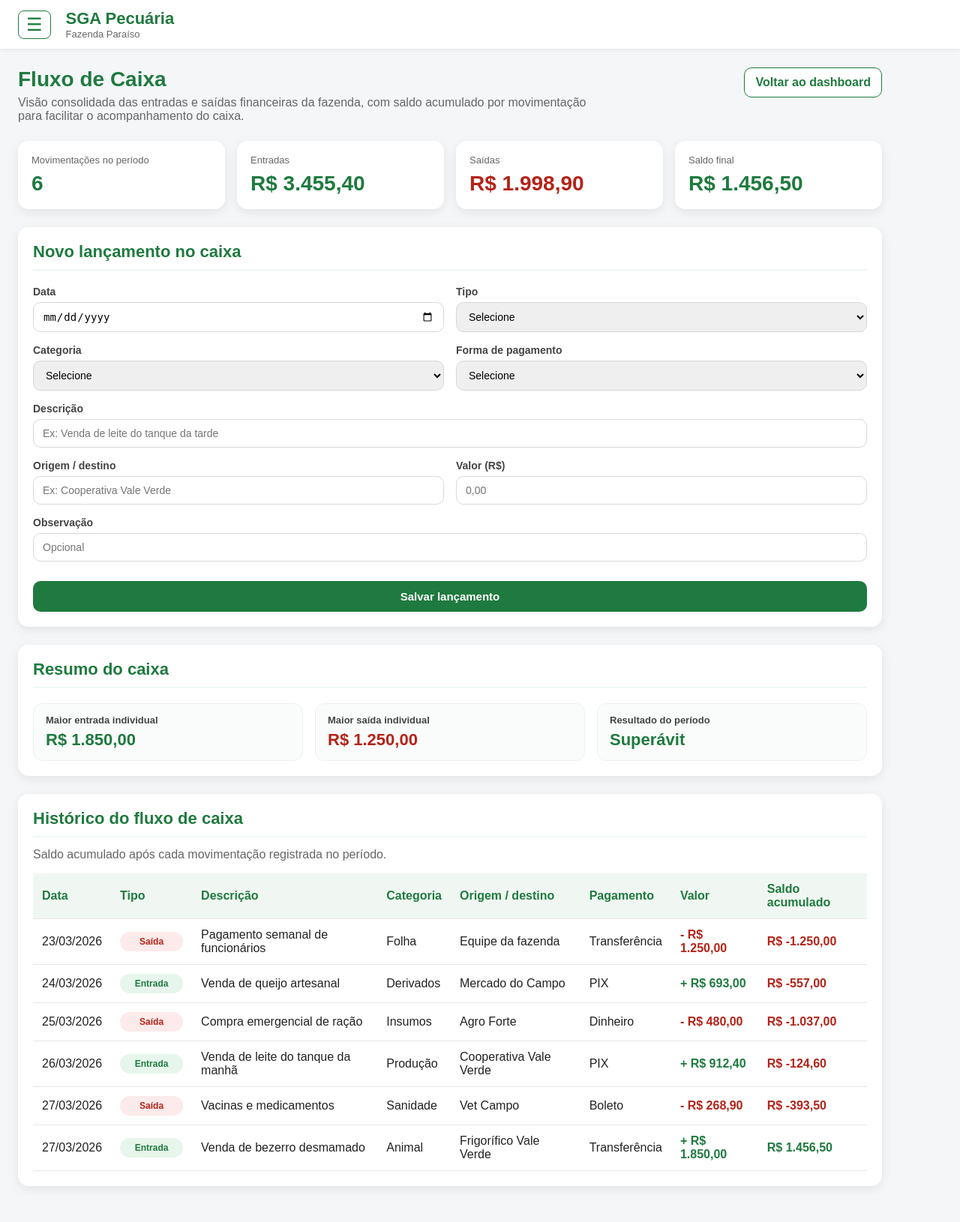
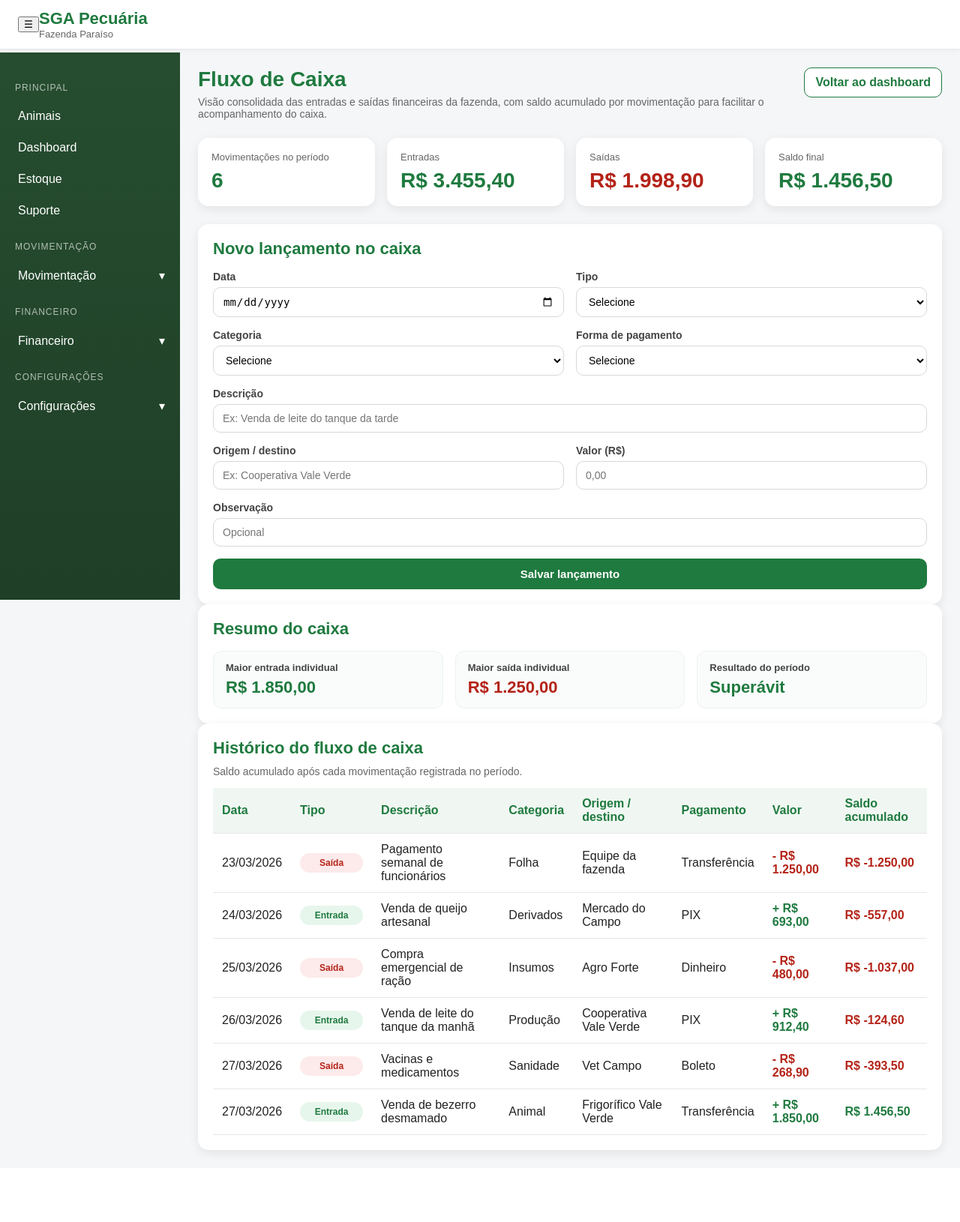
Before and after one commit to otaviograu1654/SISTEMA-GESTAO-AGRO, a PHP site: page /fluxo_caixa.php in a window 1280 px wide. Shown: the whole page at 75% size. After the commit the page ends 1547 px from the top, so only its background shows below. Run offline with PHP 8.4, Linux system fonts and the light colour scheme.

Commit message:
Refactor and clean up CSS styles

```diff
--- a/backend/styles.css
+++ b/backend/styles.css
@@ -1,11 +1,14 @@
-/* teste */
-* { box-sizing: border-box; }
-body { margin: 0;
+* {
+    box-sizing: border-box;
+}
+
+body {
+    margin: 0;
     font-family: Arial, sans-serif;
     background: #f4f6f8;
-    color: #222; }
+    color: #222;
+}
 
-/* barra superior*/
 .topbar {
     display: flex;
     align-items: center;
@@ -14,34 +17,61 @@ body { margin: 0;
     border-bottom: 1px solid #e5e7eb;
     box-shadow: 0 2px 8px rgba(0,0,0,0.04);
     position: sticky;
-    top: 0; z-index: 100; }
+    top: 0;
+    z-index: 100;
+}
 
-.btn-Menu {
-    margin-right: 20px;
-    padding: 4px 10px;
-    background: transparent;
+.titulo h2 {
+    margin: 0;
+    font-size: 22px;
     color: #1f7a3f;
-    border: 1px solid #1f7a3f;
-    border-radius: 8px;
-    font-size: 24px;
-    cursor: pointer;
-    transition: 0.2s; }
+}
 
-.btn-Menu:hover { background: #e7f6ec; }
-.titulo h2 { margin: 0; font-size: 22px; color: #1f7a3f; }
-.titulo p { margin: 0; font-size: 13px; color: #666; }
+.titulo p {
+    margin: 0;
+    font-size: 13px;
+    color: #666;
+}
 
-/* layout principal*/
-.layout { display: flex; min-height: calc(100vh - 70px); }
+.layout {
+    display: flex;
+    align-items: flex-start;
+    min-height: calc(100vh - 70px);
+}
 
-/* sidebar e menu*/
+.sidebar {
+    width: 240px;
+    min-width: 240px;
+    flex: 0 0 240px;
+    background: linear-gradient(180deg, #264d2f, #1f3f27);
+    color: white;
+    padding: 20px 0;
+    position: sticky;
+    top: 70px;
+    height: calc(100vh - 70px);
+    overflow-y: auto;
+    z-index: 50;
+}
+
+.main {
+    flex: 1 1 auto;
+    min-width: 0;
+    width: auto;
+}
+
+.content {
+    width: 100%;
+    padding: 24px;
+}
+
 .menu-title {
     padding: 10px 20px;
     font-size: 12px;
     text-transform: uppercase;
     letter-spacing: 0.08em;
     opacity: 0.65;
-    margin-top: 10px;}
+    margin-top: 10px;
+}
 
 .menu a {
     display: block;
@@ -49,82 +79,218 @@ body { margin: 0;
     color: white;
     text-decoration: none;
     transition: background 0.2s ease;
-    border-left: 4px solid transparent; }
+    border-left: 4px solid transparent;
+}
 
-.menu a:hover, .menu a.active {
+.menu a:hover,
+.menu a.active,
+.menu a.active-parent {
     background: rgba(255,255,255,0.08);
-    border-left-color: #66d18f; }
-.menu .disabled { opacity: 0.55; cursor: default; }
+    border-left-color: #66d18f;
+}
 
-/* submenu financeiro*/
-.submenu { display: none;
+.menu-link {
+    display: flex !important;
+    justify-content: space-between;
+    align-items: center;
+}
+
+.submenu {
+    display: none;
     list-style: none;
     padding: 0;
     margin: 0;
-    background: rgba(0, 0, 0, 0.15); }
+    background: rgba(0, 0, 0, 0.15);
+}
 
-.submenu li a { border-left: 4px solid transparent; }
+.submenu li a {
+    border-left: 4px solid transparent;
+    padding-left: 40px;
+    font-size: 14px;
+    opacity: 0.95;
+}
 
 .submenu li a:hover {
     border-left-color: #66d18f;
-    background: rgba(255,255,255,0.05);}
+    background: rgba(255,255,255,0.05);
+}
 
-.setinha { display: inline-block; transition: transform 0.3s ease; }
+.setinha {
+    display: inline-block;
+    transition: transform 0.3s ease;
+}
 
-.setinha.girar { transform: rotate(180deg); }
+.setinha.girar {
+    transform: rotate(180deg);
+}
 
-/* content e panel*/
-.content { max-width: 1200px; width: 100%; padding: 24px; }
+.page-header {
+    margin-bottom: 24px;
+}
+
+.page-header h1 {
+    margin: 0;
+    font-size: 28px;
+    color: #1f7a3f;
+}
+
+.page-header p {
+    margin: 6px 0 0;
+    color: #666;
+    font-size: 14px;
+}
+
+.cards {
+    display: grid;
+    grid-template-columns: repeat(auto-fit, minmax(220px, 1fr));
+    gap: 16px;
+    margin-bottom: 24px;
+}
+
+.card,
 .panel {
     background: white;
     border-radius: 14px;
     padding: 20px;
     box-shadow: 0 4px 14px rgba(0,0,0,0.08);
-    margin-bottom: 24px;}
+}
 
-.panel h2 { margin-top: 0;
-    margin-bottom: 20px;
+.card h3 {
+    margin: 0 0 10px;
+    font-size: 16px;
+    color: #555;
+}
+
+.card .value {
+    font-size: 30px;
+    font-weight: bold;
+    color: #1f7a3f;
+}
+
+.panel h2 {
+    margin-top: 0;
+    margin-bottom: 16px;
     font-size: 22px;
     color: #1f7a3f;
-    border-bottom: 2px solid #f0f7f2;
-    padding-bottom: 10px;}
+}
 
-/* tabela */
-.table-wrapper { overflow-x: auto; }
-table { width: 100%; border-collapse: collapse; }
-th, td { text-align: left; padding: 12px; border-bottom: 1px solid #e7e7e7; }
-th { background: #f0f7f2; color: #1f7a3f; }
-tr:hover { background: #fafafa; }
+.panel p {
+    color: #666;
+    font-size: 14px;
+}
 
-/* formulario*/
+.top-actions {
+    display: flex;
+    gap: 12px;
+    flex-wrap: wrap;
+    margin-bottom: 20px;
+}
+
+.btn-link {
+    display: inline-block;
+    padding: 10px 14px;
+    border-radius: 10px;
+    text-decoration: none;
+    font-weight: bold;
+    font-size: 14px;
+    background: white;
+    color: #1f7a3f;
+    border: 1px solid #d8e3db;
+}
+
+.btn-link:hover {
+    background: #f6faf7;
+}
+
+.table-wrapper {
+    overflow-x: auto;
+}
+
+table {
+    width: 100%;
+    border-collapse: collapse;
+}
+
+th, td {
+    text-align: left;
+    padding: 12px;
+    border-bottom: 1px solid #e7e7e7;
+}
+
+th {
+    background: #f0f7f2;
+    color: #1f7a3f;
+}
+
+tr:hover {
+    background: #fafafa;
+}
+
+.grid-panels {
+    display: grid;
+    grid-template-columns: 1fr 1fr;
+    gap: 24px;
+}
+
+.badge {
+    display: inline-block;
+    padding: 6px 10px;
+    border-radius: 999px;
+    font-size: 12px;
+    font-weight: bold;
+}
+
+.badge-sucesso {
+    background: #e7f6ec;
+    color: #1f7a3f;
+}
+
+.badge-alerta {
+    background: #fef0c7;
+    color: #b54708;
+}
+
+.badge-erro {
+    background: #fdeaea;
+    color: #b42318;
+}
+
 form {
     display: grid;
     grid-template-columns: 1fr 1fr;
-    gap: 16px; }
+    gap: 16px;
+}
 
 .form-group {
     display: flex;
-    flex-direction: column; }
+    flex-direction: column;
+}
 
-.form-group.full-width { grid-column: span 2; }
+.form-group.full-width {
+    grid-column: span 2;
+}
 
 label {
     font-size: 14px;
     font-weight: bold;
     color: #444;
-    margin-bottom: 6px;}
+    margin-bottom: 6px;
+}
 
-input, select {
+input, select, textarea {
     width: 100%;
     padding: 10px 12px;
     border: 1px solid #d8d8d8;
     border-radius: 10px;
-    font-size: 14px; }
+    font-size: 14px;
+    background: white;
+}
 
-input:focus, select:focus {
+input:focus, select:focus, textarea:focus {
     outline: none;
     border-color: #2fa35a;
-    box-shadow: 0 0 0 3px rgba(47,163,90,0.12); }
+    box-shadow: 0 0 0 3px rgba(47,163,90,0.12);
+}
 
 button[type="submit"] {
     border: none;
@@ -135,80 +301,31 @@ button[type="submit"] {
     font-size: 15px;
     font-weight: bold;
     cursor: pointer;
-    transition: 0.2s ease;
-    margin-top: 10px;}
-
-button[type="submit"]:hover { background: #186232; }
-
-/* badge e botoes da tabela*/
-.badge { padding: 4px 8px;
-    border-radius: 6px;
-    font-size: 12px;
-    font-weight: bold; }
-
-.badge-alta {
-    background: #fdeaea;
-    color: #b42318; }
-
-.badge-media {
-    background: #fef0c7;
-    color: #b54708; }
-
-.badge-baixa {
-    background: #e7f6ec;
-    color: #1f7a3f; }
-
-.btn-acao {
-    padding: 6px 12px;
-    border-radius: 6px;
-    text-decoration: none;
-    color: white;
-    font-size: 12px;
-    font-weight: bold;
-    margin-right: 5px;
-    display: inline-block; }
-
-.btn-excluir { background: #b42318; }
-
-.btn-excluir:hover { background: #911b12; } /*efeito no botao*/
-
-.btn-pagar { background: #1f7a3f; }
-
-.btn-pagar:hover { background: #186232; } /*efeito no botao*/
-
-/* fundo escuro overlay */
-.overlay {
-    position: fixed;
-    top: 0; left: 0; width: 100vw; height: 100vh;
-    background: rgba(0, 0, 0, 0.5); /* preto com 50% de transparência */
-    z-index: 980; /* Fica acima da página, mas abaixo do menu */
-    opacity: 0; visibility: hidden;
-    transition: all 0.3s ease;
-}
-.overlay.ativo {
-    opacity: 1; visibility: visible; /* opacidade suave*/
 }
 
-/* menu flutuante*/
-.sidebar {
-    width: 240px;
-    left: -240px; /* Começa escondido fora da tela */
-    background: linear-gradient(180deg, #264d2f, #1f3f27);
-    color: white;
-    padding: 20px 0;
-    position: fixed; /* A mágica: Tira o menu do chão e faz ele flutuar */
-    top: 70px; /* Altura da sua barra branca superior */
-    height: calc(100vh - 70px);
-    z-index: 990; /* Fica por cima da sombra */
-    transition: left 0.3s ease;
-}
-.sidebar.aberto {
-    left: 0; /* desliza para dentro da tela */
+button[type="submit"]:hover {
+    background: #186232;
 }
 
-/* tela principal */
-.main {
-    flex: 1;
-    width: 100%;
-    padding-left: 0; /* remove margens*/
+@media (max-width: 980px) {
+    .layout {
+        flex-direction: column;
+    }
+
+    .sidebar {
+        width: 100%;
+        min-width: 100%;
+        height: auto;
+        position: relative;
+        top: 0;
+    }
+
+    .grid-panels,
+    form {
+        grid-template-columns: 1fr;
+    }
+
+    .form-group.full-width {
+        grid-column: span 1;
+    }
 }
```
